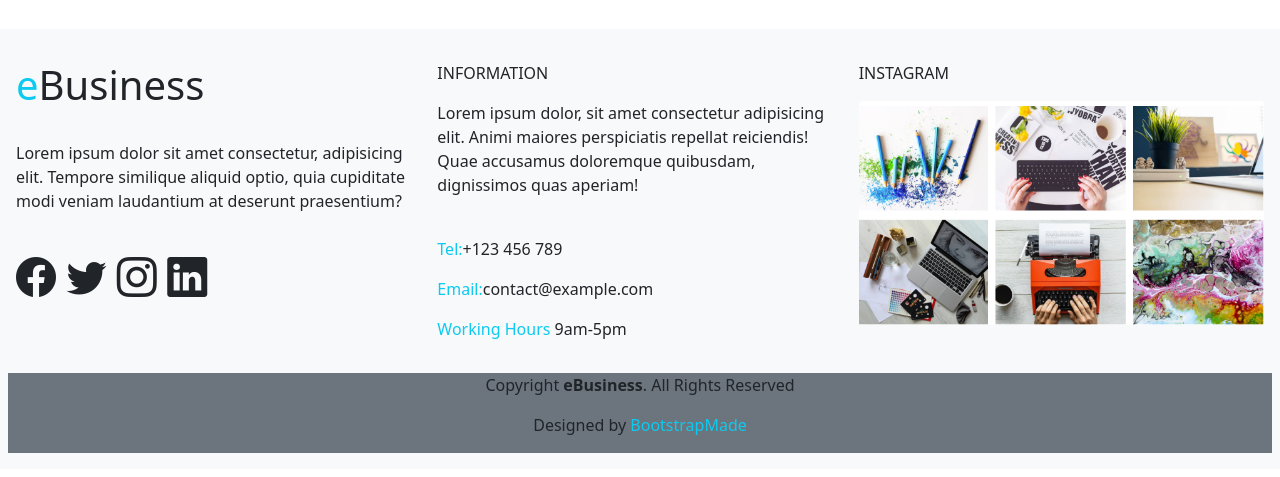
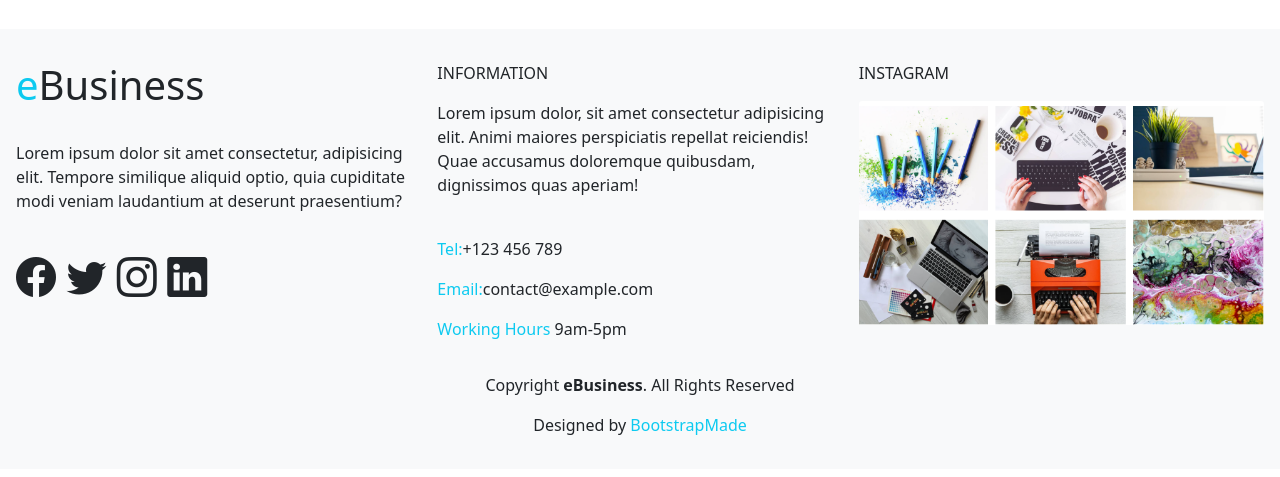
Before and after one commit to MohammedTarekT1M/eBusiness, a plain HTML site: page index.html in a window 1280 px wide. Shown: the part 7056-7533 px from the top of the page. Drawn offline with nearby package versions, Linux system fonts and the light colour scheme.

Commit message:
Update index.html

```diff
--- a/index.html
+++ b/index.html
@@ -275,7 +275,7 @@
   <div class="py-5">
   </div>
 
-  <!-- Hero card  -->
+
 
 
 
@@ -329,7 +329,7 @@
 
   <div class="py-4">
   </div>
-  <!-- our portfolio  -->
+
 
   <div class="container">
     <div class="row ">
@@ -346,7 +346,7 @@
 
   <div class="py-4">
   </div>
-  <!-- pricing table -->
+
 
   <div class="container text-center">
     <div class="position-relative ">
@@ -459,7 +459,7 @@
   <div class="py-4">
   </div>
 
-  <!-- caroussel 2 -->
+
 
   <div id="carouselExampleDark" class="carousel carousel-dark slide " data-bs-ride="carousel">
     <div class="carousel-indicators">
@@ -542,7 +542,7 @@
 
   <br>
 
-  <!-- latest news -->
+
   <div class="container text-center">
     <div class="position-relative ">
       <h3 class="underline fw-bold "> Latest News </h3>
@@ -608,7 +608,7 @@
   <div class="py-4">
   </div>
 
-  <!-- get a quote -->
+
 
   <div class=" text-center bg-info d-flex justify-content-center align-items-center pt-4 pb-4">
     <h5 class="text-white">WELCOME TO OUR EBUSINESS COMPANY</h5>
@@ -619,7 +619,7 @@
   <div class="py-4">
   </div>
 
-  <!-- contact us -->
+
   <div class="container text-center">
     <div class="position-relative ">
       <h3 class="underline fw-bold "> Contact Us </h3>
@@ -665,7 +665,7 @@
   <div class="py-4">
   </div>
 
-  <!-- map -->
+
   <div class="container">
     <div class="row ">
       <div class="col col-lg-6 col-sm-12">
@@ -673,7 +673,7 @@
             <iframe src="https://www.google.com/maps/embed?pb=!1m18!1m12!1m3!1d22864.11283411948!2d-73.96468908098944!3d40.630720240038435!2m3!1f0!2f0!3f0!3m2!1i1024!2i768!4f13.1!3m3!1m2!1s0x89c24fa5d33f083b%3A0xc80b8f06e177fe62!2sNew+York%2C+NY%2C+USA!5e0!3m2!1sen!2sbg!4v1540447494452" width="100%" height="380" frameborder="0" style="border:0" allowfullscreen></iframe>
         </div>
       </div>
-      <!-- form -->
+
       <div class="col col-lg-6 col-sm-12">
         <div class="container py-4">
 
@@ -713,7 +713,7 @@
   <div class="py-4">
   </div>
 
-  <!-- footer -->
+
 
     <div class="row g-3 p-3 mb-2 bg-light">
       <div class="col">
@@ -765,9 +765,9 @@
       </div>
 
 
-  <!-- COPYRIGHT -->
 
-  <div class="bg-secondary text-center">
+
+  <div class="bg-light text-center">
     <p>Copyright <span class="fw-bold"> eBusiness</span>.
       All Rights Reserved</p>
     <p>Designed by <span class="text-info">BootstrapMade</span></p>
```
